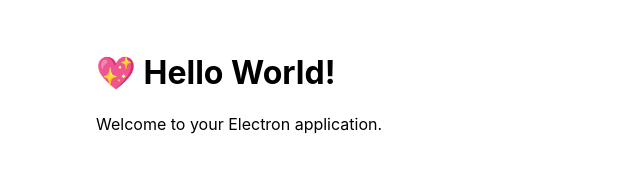
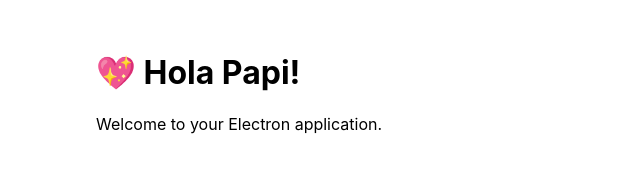
Before and after one commit to armanidarren/smart-mirror, an Electron app: page src/index.html in a window 800 px wide. Shown: the whole page, without its empty margins (0-640 px from the left). Drawn offline with Linux system fonts and the light colour scheme.

Commit message:
Minor changes

```diff
--- a/src/index.html
+++ b/src/index.html
@@ -6,7 +6,7 @@
     <link rel="stylesheet" href="index.css" />
   </head>
   <body>
-    <h1>💖 Hello World!</h1>
+    <h1>💖 Hola Papi!</h1>
     <p>Welcome to your Electron application.</p>
   </body>
 </html>
```
